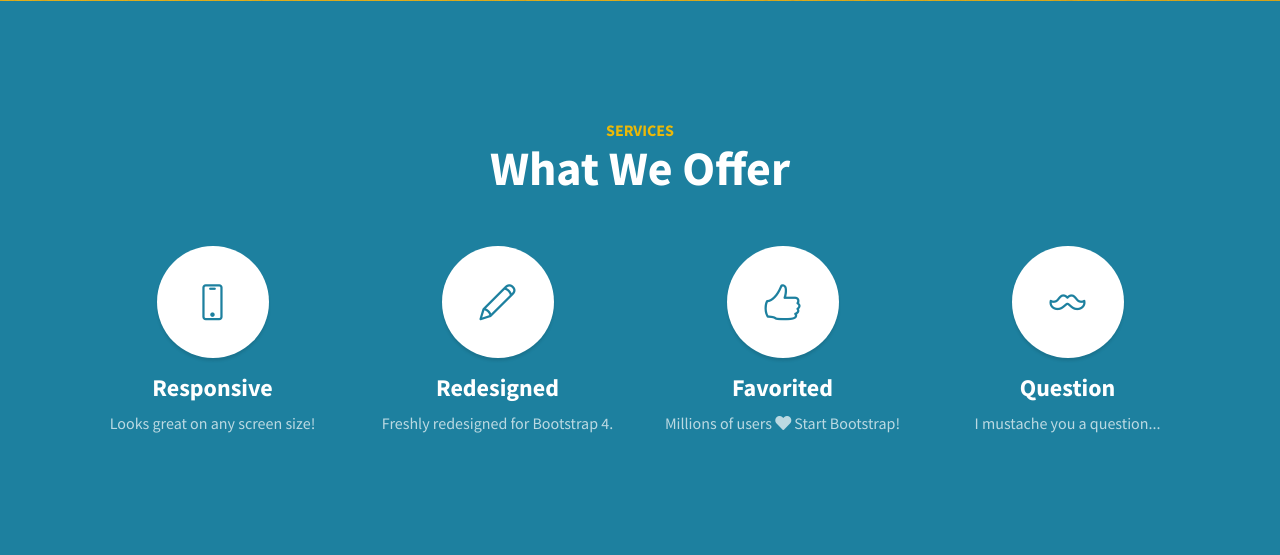
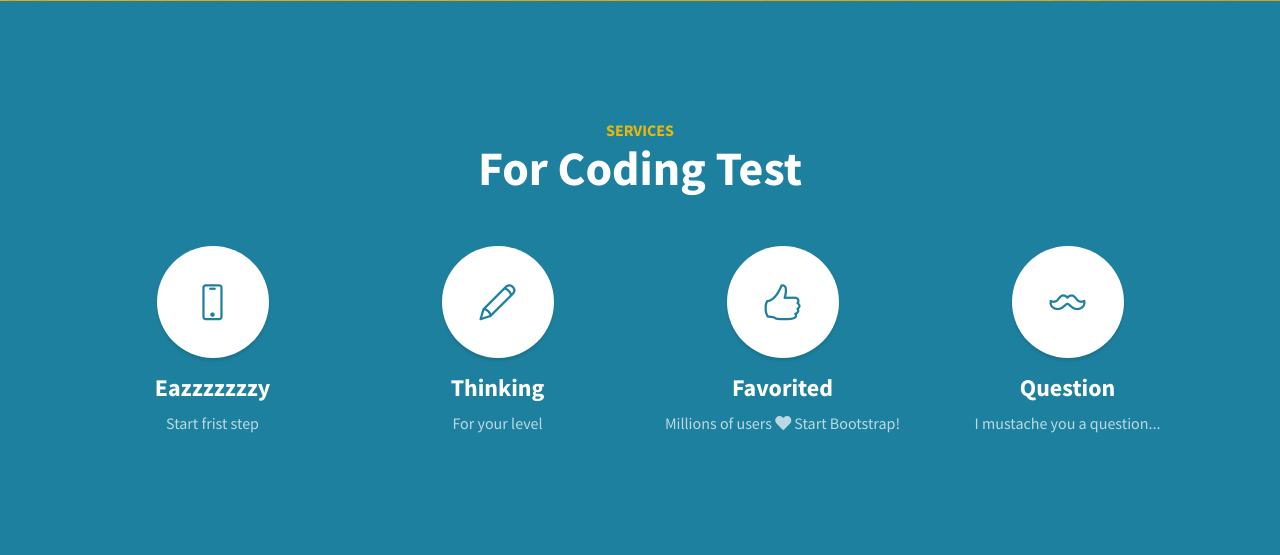
Before and after one commit to nkynky/quizprj, a Django app: page / in a window 1280 px wide. Shown: the part 799-1354 px from the top of the page. Run offline with Django 3.2, Linux system fonts and the light colour scheme; some libraries are stand-ins or nearby versions.

Commit message:
second html

```diff
--- a/khuSolve/templates/wellcome.html
+++ b/khuSolve/templates/wellcome.html
@@ -67,7 +67,7 @@
     <div class="container">
       <div class="content-section-heading">
         <h3 class="text-secondary mb-0">Services</h3>
-        <h2 class="mb-5">What We Offer</h2>
+        <h2 class="mb-5">For Coding Test</h2>
       </div>
       <div class="row">
         <div class="col-lg-3 col-md-6 mb-5 mb-lg-0">
@@ -75,18 +75,18 @@
             <i class="icon-screen-smartphone"></i>
           </span>
           <h4>
-            <strong>Responsive</strong>
+            <strong>Eazzzzzzzy</strong>
           </h4>
-          <p class="text-faded mb-0">Looks great on any screen size!</p>
+          <p class="text-faded mb-0">Start frist step</p>
         </div>
         <div class="col-lg-3 col-md-6 mb-5 mb-lg-0">
           <span class="service-icon rounded-circle mx-auto mb-3">
             <i class="icon-pencil"></i>
           </span>
           <h4>
-            <strong>Redesigned</strong>
+            <strong>Thinking</strong>
           </h4>
-          <p class="text-faded mb-0">Freshly redesigned for Bootstrap 4.</p>
+          <p class="text-faded mb-0">For your level</p>
         </div>
         <div class="col-lg-3 col-md-6 mb-5 mb-md-0">
           <span class="service-icon rounded-circle mx-auto mb-3">
```
